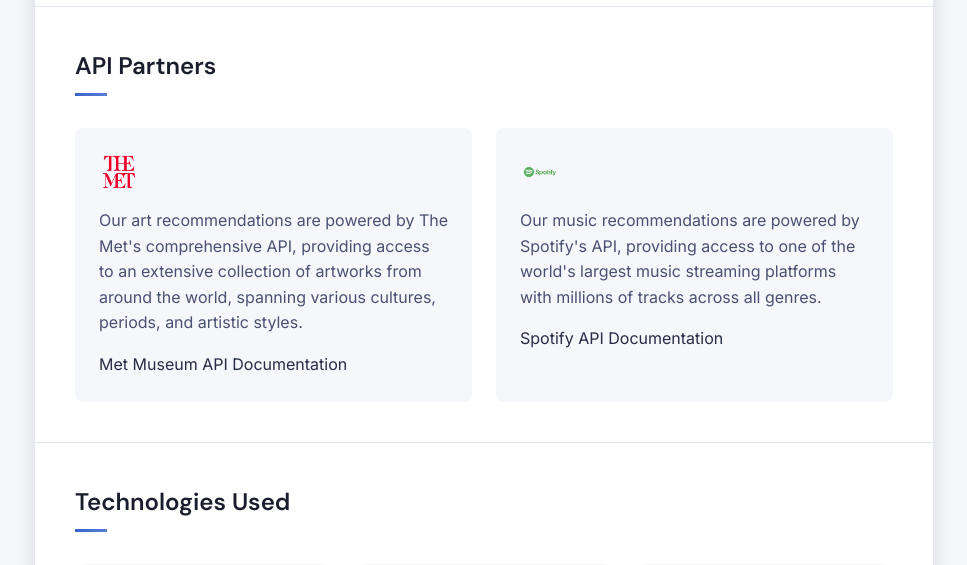
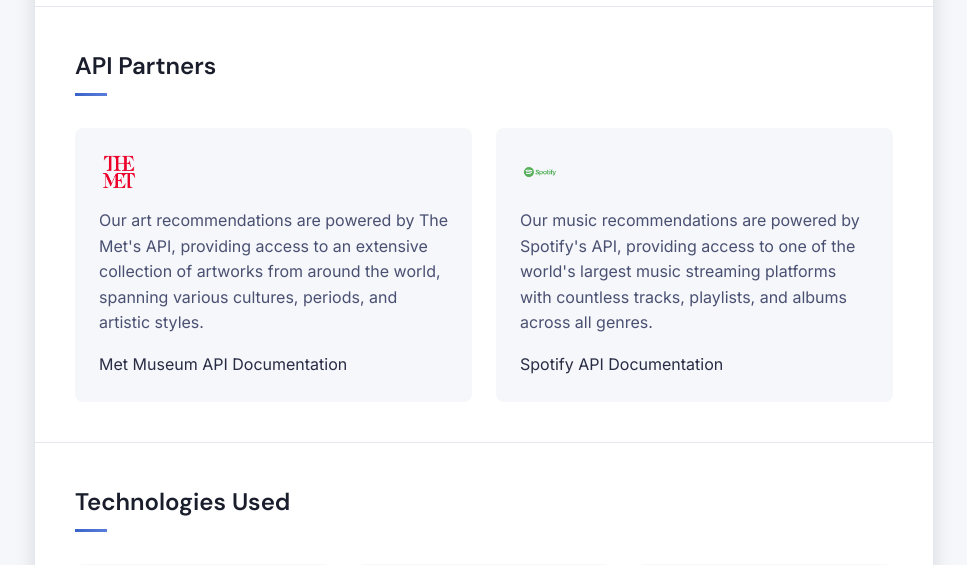
Before and after one commit to lawrence-ivan-reyes/acs-2930-artsonix, a Flask app: page /credits in a window 1280 px wide. Shown: the part 1010-1575 px from the top of the page, without its empty margins (156-1123 px from the left). Run offline with Flask 3, Linux system fonts and the light colour scheme; style sheets or scripts are compiled from the project's sources; parts of the project's set-up code (start-up, migrations or seed data) failed here and were passed over.

Commit message:
update copy on credits page

```diff
--- a/templates/credits.html
+++ b/templates/credits.html
@@ -57,7 +57,7 @@
                              class="w-10 h-10 object-contain rounded-lg mr-4">
                     </div>
                     <p>
-                        Our art recommendations are powered by The Met's comprehensive API,
+                        Our art recommendations are powered by The Met's API,
                         providing access to an extensive collection of artworks from around
                         the world, spanning various cultures, periods, and artistic styles.
                     </p>
@@ -73,7 +73,7 @@
                     <p>
                         Our music recommendations are powered by Spotify's API, providing
                         access to one of the world's largest music streaming platforms with
-                        millions of tracks across all genres.
+                        countless tracks, playlists, and albums across all genres.
                     </p>
                     <a href="https://developer.spotify.com/documentation/web-api/" target="_blank" class="source-link">Spotify API Documentation</a>
                 </div>
```
